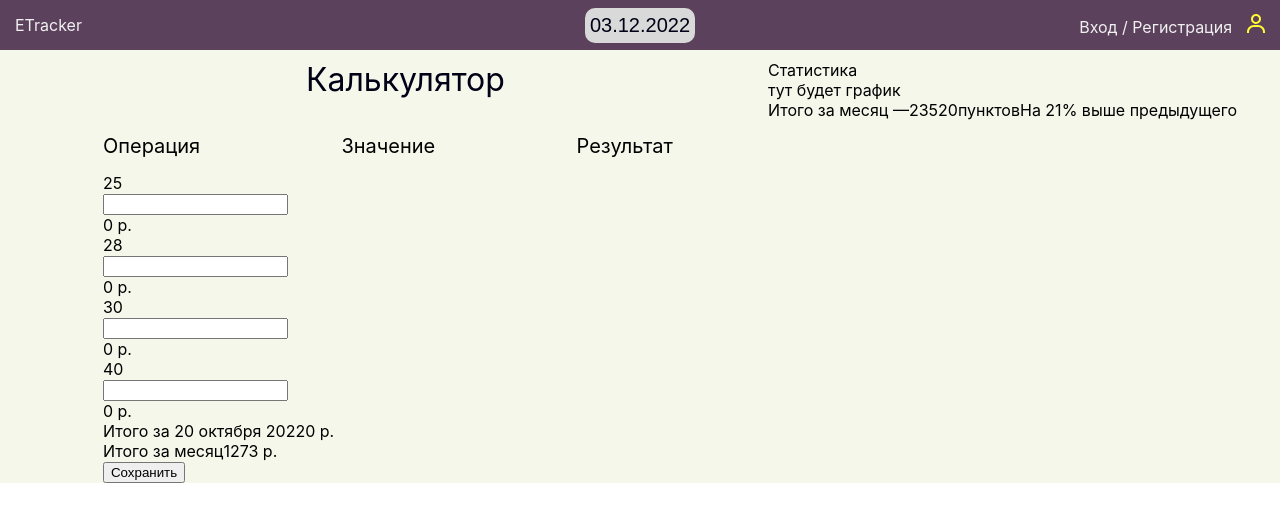
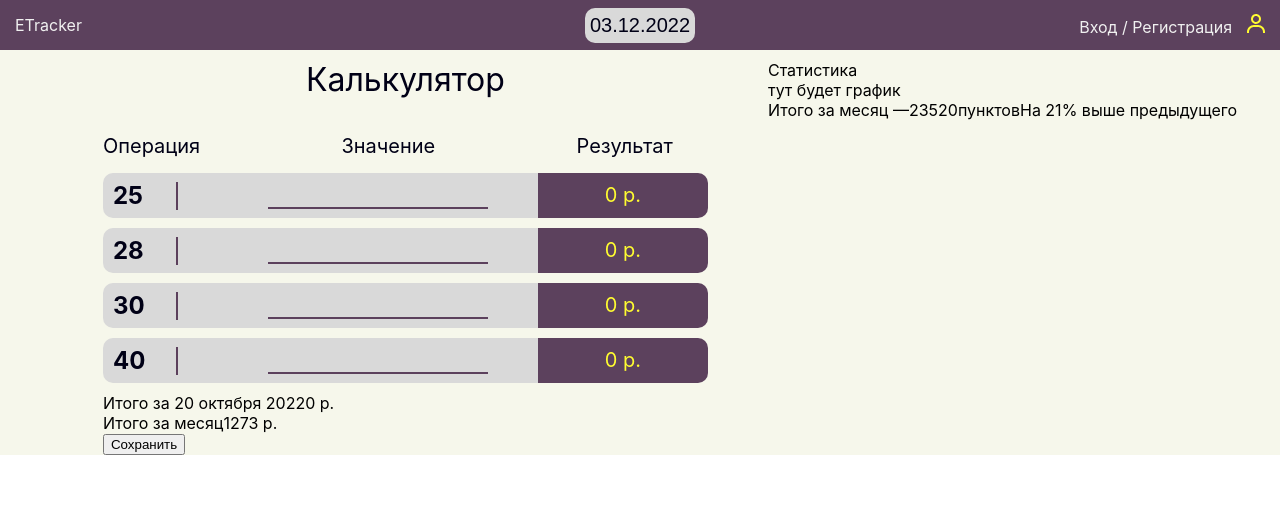
Before and after one commit to TibiaBones/ETracker2, a React (Create React App) app: page / in a window 1280 px wide. Shown: the top 522 px of the page. Built offline with nearby package versions, Linux system fonts and the light colour scheme.

Commit message:
add styles for calculator input fields

```diff
--- a/src/modules/InfoPanel/components/CalcBlock.tsx
+++ b/src/modules/InfoPanel/components/CalcBlock.tsx
@@ -1,5 +1,7 @@
 import React from "react";
-// import './infoPanel.scss';
+import DividerShort from './DividerShort';
+import TextAarea from './TextAarea';
+import './calcBlock.scss';
 
 interface Props{
     operationStatus: number;
@@ -8,23 +10,21 @@ interface Props{
 function CalcBlock(props: Props) {
 
     return (
-        <form className="calculator__inputField">
-            <div className="calc-status">
-                <span className="calc-status_text" id="status25">{props.operationStatus}</span>
-
-                {/* <svg className="calc-dividerShort_img">
-                    <use href="#dividerShort" />
-                </svg> */}
+        <form className="calcBlock">
+            <div className="calcBlock__status">
+                <span className="calcBlock__statusText" id="status25">{props.operationStatus}</span>
+                <DividerShort className="calcBlock__dividerShort"/>
             </div>
 
-            <div className="calc-input_background">
-                <input className="calc-input" type="number" />
+            <div className="calcBlock__input">
+                <input className="calcBlock__inputField" type="number" />
                 {/* <svg className="calc-textAarea_img">
                     <use href="#textAarea" />
                 </svg> */}
+                <TextAarea className="calcBlock__textAarea"/>
             </div>
 
-            <span className="calc-result"><span id="result25">0</span> р.</span>
+            <span className="calcBlock__result"><span id="result25">0</span> р.</span>
         </form>
     )
 }
--- /dev/null
+++ b/src/modules/InfoPanel/components/DividerShort.tsx
@@ -0,0 +1,15 @@
+import React from 'react'
+import {ReactComponent as DividerShortSvg} from './dividerShort.svg';
+
+interface Props {
+    className?: string;
+};
+
+function DividerShort({className}: Props) {
+
+    return (
+        <DividerShortSvg className={className}/>
+    );
+};
+
+export default DividerShort;
--- /dev/null
+++ b/src/modules/InfoPanel/components/TextAarea.tsx
@@ -0,0 +1,15 @@
+import React from 'react'
+import {ReactComponent as TextAareaSvg} from './textAarea.svg';
+
+interface Props {
+    className?: string;
+};
+
+function TextAarea({className}: Props) {
+
+    return (
+        <TextAareaSvg className={className}/>
+    );
+};
+
+export default TextAarea;
--- a/src/modules/InfoPanel/components/calcBlock.scss
+++ b/src/modules/InfoPanel/components/calcBlock.scss
@@ -0,0 +1,75 @@
+.calcBlock {
+    display: flex;
+    justify-content: space-between;
+    max-width: 605px;
+
+    &__status {
+        background-color: #D9D9D9;
+        border-radius: 10px 0px 0px 10px;
+        max-width: 75px;
+        width: 100%;
+        height: 45px;
+        margin-bottom: 10px;
+        display: flex;
+        justify-content: space-between;
+        align-items: center;
+    }
+
+    &__statusText {
+        margin-left: 10px;
+        font-weight: 700;
+        font-size: 24px;
+        color: #000016;
+    }
+
+    &__dividerShort {
+        width: 2px;
+        height: 28px;
+        background-color: #5C415D;
+    }
+
+    &__input {
+        width: 100%;
+        height: 45px;
+        background-color: #D9D9D9;
+        margin-bottom: 10px;
+        display: flex;
+        flex-direction: column;
+        justify-content: center;
+        padding: 0 50px 0 90px;
+        position: relative;
+    }
+
+    &__inputField {
+        display: block;
+        height: 25px;
+        min-width: 100px;
+        width: 100%;
+        border: none;
+        outline: none;
+        padding: 0;
+        background-color: #D9D9D9;
+        color: #000016;
+        position: relative;
+    }
+
+    &__textAarea {
+        width: 100%;
+        height: 2px;
+        background-color: #5C415D;
+    }
+
+    &__result {
+        height: 45px;
+        max-width: 170px;
+        min-width: 130px;
+        width: 100%;
+        background-color: #5C415D;
+        color: #FFFC31;
+        border-radius: 0px 10px 10px 0px;
+        text-align: center;
+        line-height: 45px;
+        font-size: 20px;
+        margin-bottom: 10px;
+    }
+}
--- a/src/modules/InfoPanel/components/calculator.scss
+++ b/src/modules/InfoPanel/components/calculator.scss
@@ -31,7 +31,7 @@
 
     &__titlesText {
         font-size: 20px;
-        color: var(--Black);
+        color: #000016;
 
         &_margin {
             margin-right: 35px;
```
Also changed, not shown: src/modules/InfoPanel/components/dividerShort.svg (added), src/modules/InfoPanel/components/textAarea.svg (added).
